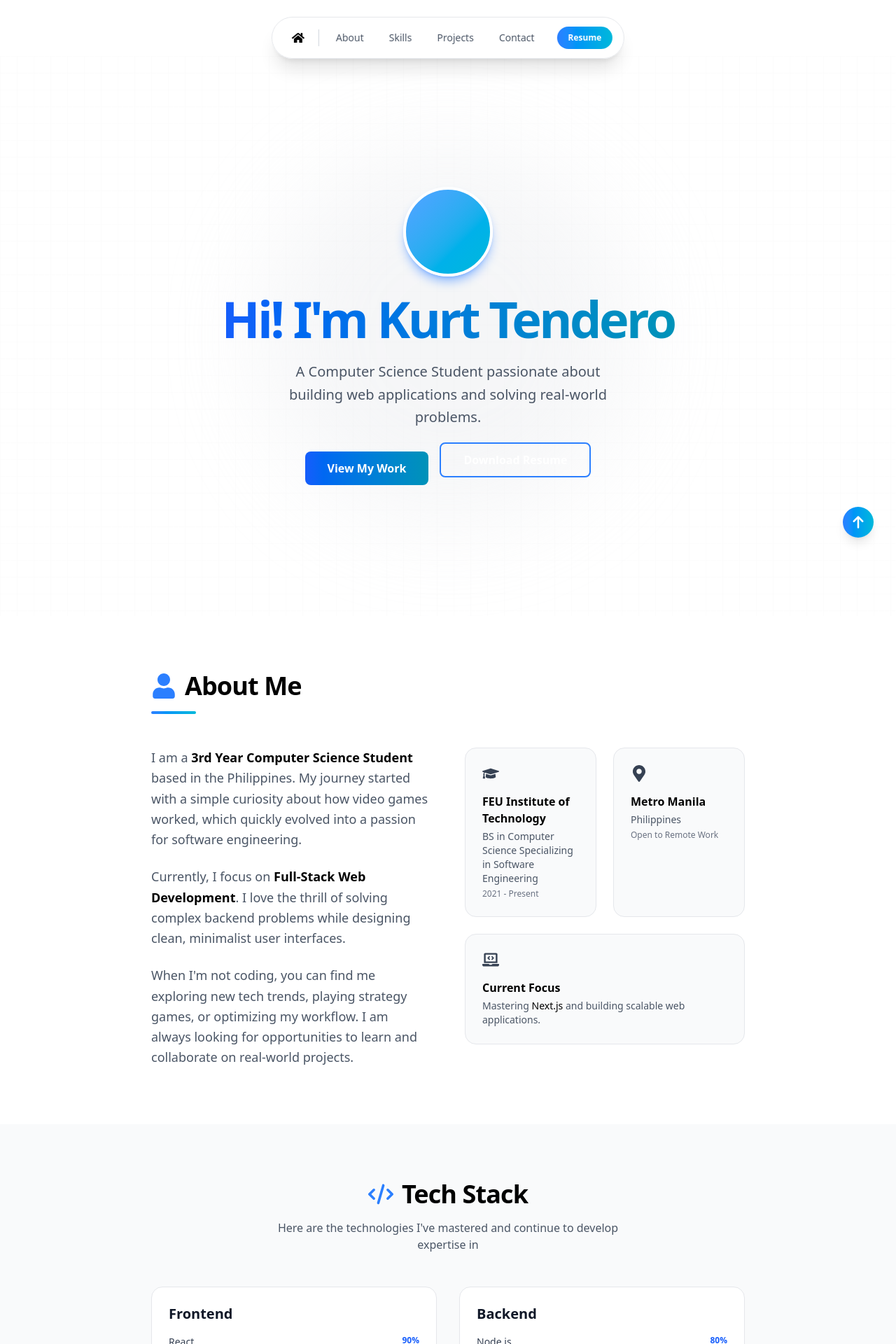
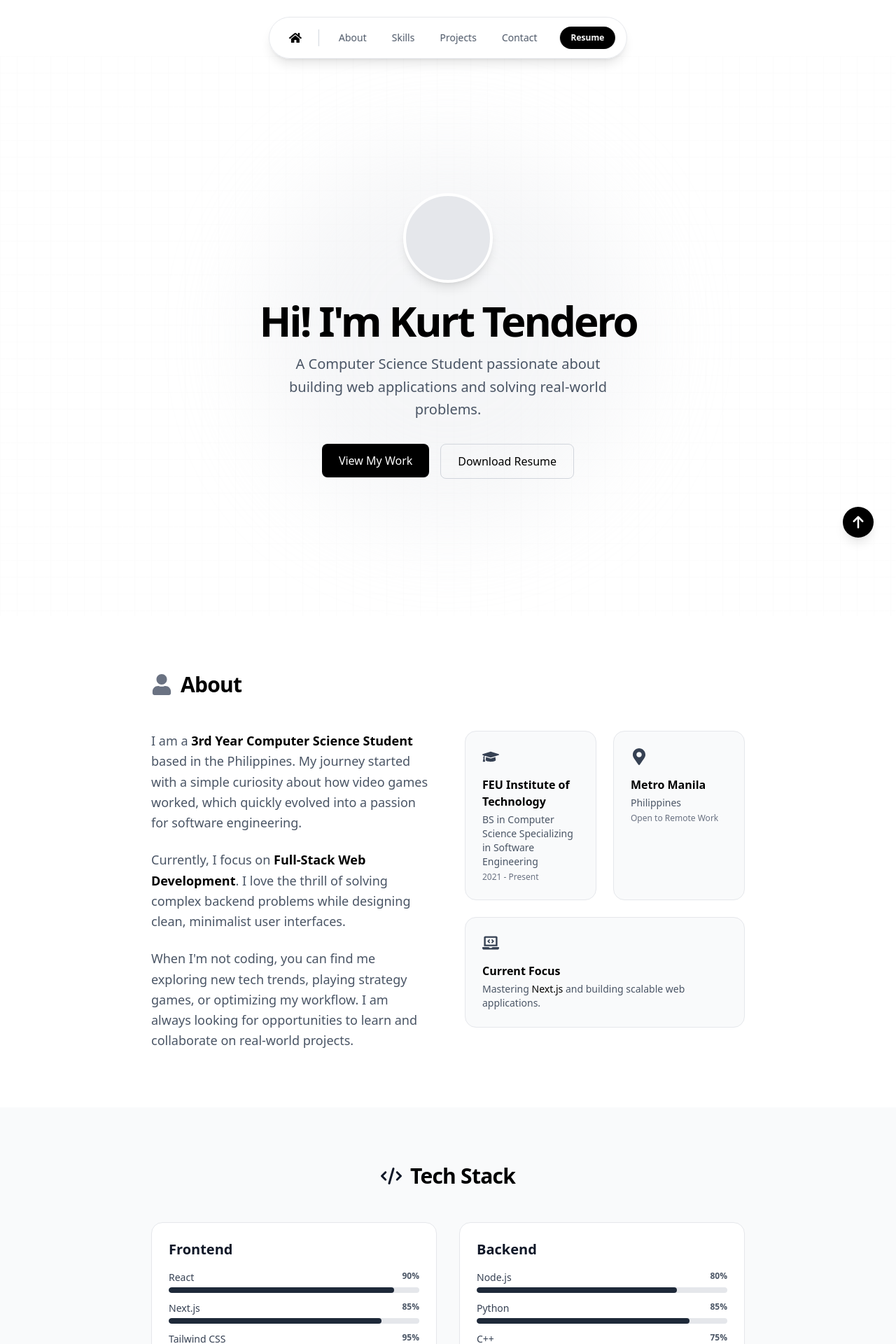
Before and after one commit to Kurt0913/kurt-portfolio, a Next.js app: page / in a window 1280 px wide. Shown: the top 1920 px of the page at 70% size. Built offline with nearby package versions, Linux system fonts and the light colour scheme.

Commit message:
Revert to minimalistic color scheme - remove bright gradients, restore black/white/gray palette while keeping UX improvements

```diff
--- a/src/app/components/About.jsx
+++ b/src/app/components/About.jsx
@@ -13,18 +13,11 @@ const About = () => {
           initial={{ opacity: 0, y: 20 }}
           whileInView={{ opacity: 1, y: 0 }}
           viewport={{ once: true }}
-          className="text-4xl font-bold tracking-tight text-black dark:text-white mb-4 flex items-center gap-3"
+          className="text-3xl font-bold tracking-tight text-black dark:text-white mb-12 flex items-center gap-3"
         >
-          <FaUser className="text-blue-500" />
-          About Me
+          <FaUser className="text-gray-500" />
+          About
         </motion.h2>
-        <motion.div
-          initial={{ opacity: 0 }}
-          whileInView={{ opacity: 1 }}
-          viewport={{ once: true }}
-          transition={{ delay: 0.1 }}
-          className="h-1 w-16 bg-gradient-to-r from-blue-500 to-cyan-500 rounded-full mb-12"
-        ></motion.div>
 
         <div className="grid grid-cols-1 md:grid-cols-2 gap-12 items-start">
 
--- a/src/app/components/Contact.jsx
+++ b/src/app/components/Contact.jsx
@@ -29,66 +29,47 @@ const Contact = () => {
           initial={{ opacity: 0, y: 20 }}
           whileInView={{ opacity: 1, y: 0 }}
           viewport={{ once: true }}
-          className="text-4xl font-bold tracking-tight text-white mb-4 flex items-center gap-3 justify-center"
+          className="text-3xl font-bold tracking-tight text-white mb-12 flex items-center gap-3 justify-center"
         >
-          <FaEnvelope className="text-blue-400" />
+          <FaEnvelope className="text-white" />
           Get In Touch
         </motion.h2>
-        <motion.div
-          initial={{ opacity: 0 }}
-          whileInView={{ opacity: 1 }}
-          viewport={{ once: true }}
-          transition={{ delay: 0.1 }}
-          className="h-1 w-16 bg-gradient-to-r from-blue-400 to-cyan-400 rounded-full mb-12 mx-auto"
-        ></motion.div>
 
         <div className="grid grid-cols-1 md:grid-cols-3 gap-8 mb-12">
 
           {/* Email Card */}
-          <motion.a
+          <a
             href="mailto:kurttendero@gmail.com"
-            initial={{ opacity: 0, y: 20 }}
-            whileInView={{ opacity: 1, y: 0 }}
-            viewport={{ once: true }}
-            transition={{ delay: 0.1 }}
-            className="p-6 bg-gradient-to-br from-blue-900/20 to-blue-800/10 border border-blue-500/30 rounded-2xl hover:border-blue-400/60 transition-all hover:scale-105 cursor-pointer group"
+            className="p-6 bg-gray-800 border border-gray-700 rounded-2xl hover:border-gray-600 transition text-center cursor-pointer"
           >
-            <FaEnvelope className="text-3xl text-blue-400 mb-4 group-hover:scale-110 transition-transform" />
+            <FaEnvelope className="text-3xl text-white mb-4 mx-auto" />
             <h3 className="text-xl font-semibold text-white mb-2">Email</h3>
-            <p className="text-gray-300 text-sm group-hover:text-blue-300 transition-colors">kurttendero@gmail.com</p>
-          </motion.a>
+            <p className="text-gray-400 text-sm">kurttendero@gmail.com</p>
+          </a>
 
           {/* GitHub Card */}
-          <motion.a
+          <a
             href="https://github.com/Kurt0913"
             target="_blank"
             rel="noreferrer"
-            initial={{ opacity: 0, y: 20 }}
-            whileInView={{ opacity: 1, y: 0 }}
-            viewport={{ once: true }}
-            transition={{ delay: 0.2 }}
-            className="p-6 bg-gradient-to-br from-gray-800/40 to-gray-700/20 border border-gray-600/30 rounded-2xl hover:border-gray-400/60 transition-all hover:scale-105 cursor-pointer group"
+            className="p-6 bg-gray-800 border border-gray-700 rounded-2xl hover:border-gray-600 transition text-center cursor-pointer"
           >
-            <FaGithub className="text-3xl text-white mb-4 group-hover:scale-110 transition-transform" />
+            <FaGithub className="text-3xl text-white mb-4 mx-auto" />
             <h3 className="text-xl font-semibold text-white mb-2">GitHub</h3>
-            <p className="text-gray-300 text-sm group-hover:text-white transition-colors">Check my code</p>
-          </motion.a>
+            <p className="text-gray-400 text-sm">Check my code</p>
+          </a>
 
           {/* LinkedIn Card */}
-          <motion.a
+          <a
             href="https://linkedin.com/in/kurt-tendero"
             target="_blank"
             rel="noreferrer"
-            initial={{ opacity: 0, y: 20 }}
-            whileInView={{ opacity: 1, y: 0 }}
-            viewport={{ once: true }}
-            transition={{ delay: 0.3 }}
-            className="p-6 bg-gradient-to-br from-blue-900/30 to-cyan-800/20 border border-cyan-500/30 rounded-2xl hover:border-cyan-400/60 transition-all hover:scale-105 cursor-pointer group"
+            className="p-6 bg-gray-800 border border-gray-700 rounded-2xl hover:border-gray-600 transition text-center cursor-pointer"
           >
-            <FaLinkedin className="text-3xl text-cyan-400 mb-4 group-hover:scale-110 transition-transform" />
+            <FaLinkedin className="text-3xl text-white mb-4 mx-auto" />
             <h3 className="text-xl font-semibold text-white mb-2">LinkedIn</h3>
-            <p className="text-gray-300 text-sm group-hover:text-cyan-300 transition-colors">Connect with me</p>
-          </motion.a>
+            <p className="text-gray-400 text-sm">Connect with me</p>
+          </a>
 
         </div>
 
@@ -142,14 +123,12 @@ const Contact = () => {
               ></textarea>
             </div>
 
-            <motion.button
-              whileHover={{ scale: 1.02 }}
-              whileTap={{ scale: 0.98 }}
+            <button
               type="submit"
-              className="w-full py-3 bg-gradient-to-r from-blue-500 to-cyan-500 text-white font-semibold rounded-lg hover:from-blue-600 hover:to-cyan-600 transition-all"
+              className="w-full py-3 bg-white text-black font-semibold rounded-lg hover:bg-gray-100 transition"
             >
               {submitted ? '✓ Message sent!' : 'Send Message'}
-            </motion.button>
+            </button>
 
           </form>
         </motion.div>
--- a/src/app/components/Footer.jsx
+++ b/src/app/components/Footer.jsx
@@ -37,7 +37,7 @@ const Footer = () => {
         whileInView={{ opacity: 1, y: 0 }}
         whileHover={{ scale: 1.1 }}
         whileTap={{ scale: 0.95 }}
-        className="fixed bottom-8 right-8 p-3 bg-gradient-to-r from-blue-500 to-cyan-500 text-white rounded-full shadow-lg hover:shadow-xl transition-shadow z-40"
+        className="fixed bottom-8 right-8 p-3 bg-black text-white dark:bg-white dark:text-black rounded-full shadow-lg hover:shadow-xl transition-shadow z-40"
         aria-label="Back to top"
       >
         <FaArrowUp size={20} />
--- a/src/app/components/Hero.jsx
+++ b/src/app/components/Hero.jsx
@@ -41,15 +41,14 @@ const Hero = () => {
                 initial={{ scale: 0 }}
                 animate={{ scale: 1 }}
                 transition={{ type: "spring", stiffness: 260, damping: 20 }}
-                whileHover={{ scale: 1.05 }}
-                className="w-32 h-32 bg-gradient-to-br from-blue-400 to-cyan-500 rounded-full mb-6 border-4 border-white dark:border-gray-900 shadow-lg shadow-blue-500/50 dark:shadow-cyan-500/30 cursor-pointer"
+                className="w-32 h-32 bg-gray-200 dark:bg-gray-800 rounded-full mb-6 border-4 border-white dark:border-black shadow-lg"
             ></motion.div>
 
             <motion.h1
                 initial={{ y: 20, opacity: 0 }}
                 animate={{ y: 0, opacity: 1 }}
                 transition={{ delay: 0.2 }}
-                className="text-6xl md:text-7xl font-black tracking-tighter text-black dark:text-white mb-6 bg-gradient-to-r from-blue-600 to-cyan-600 bg-clip-text text-transparent"
+                className="text-5xl md:text-6xl font-bold tracking-tighter text-black dark:text-white mb-4"
             >
               Hi! I'm Kurt Tendero
             </motion.h1>
@@ -69,30 +68,20 @@ const Hero = () => {
                 transition={{ delay: 0.4 }}
                 className="mt-8 flex gap-4"
             >
-              <motion.div
-                whileHover={{ scale: 1.05 }}
-                whileTap={{ scale: 0.95 }}
-              >
               <Link href="#projects">
-                  <button className="px-8 py-3 bg-gradient-to-r from-blue-600 to-cyan-600 text-white rounded-lg hover:shadow-lg hover:shadow-blue-500/50 transition-all font-semibold">
+                <button className="px-6 py-3 bg-black text-white dark:bg-white dark:text-black rounded-lg hover:opacity-80 transition font-medium">
                   View My Work
                 </button>
               </Link>
-              </motion.div>
 
-              <motion.div
-                whileHover={{ scale: 1.05 }}
-                whileTap={{ scale: 0.95 }}
-              >
               <a
                 href="/resume.pdf"
                 target="_blank"
                 rel="noopener noreferrer"
-                  className="px-8 py-3 border-2 border-blue-500 dark:border-blue-400 text-blue-600 dark:text-blue-400 rounded-lg hover:bg-blue-50 dark:hover:bg-blue-900/20 transition-all text-white font-semibold"
+                className="px-6 py-3 border border-gray-300 dark:border-gray-700 rounded-lg hover:bg-gray-50 dark:hover:bg-gray-900 transition text-black dark:text-white font-medium"
               >
                 Download Resume
               </a>
-              </motion.div>
             </motion.div>
 
         </div>
--- a/src/app/components/Navbar.jsx
+++ b/src/app/components/Navbar.jsx
@@ -38,23 +38,18 @@ const Navbar = () => {
 
   return (
     <nav className="fixed top-6 left-1/2 transform -translate-x-1/2 z-50">
-      <motion.div
-        initial={{ y: -20, opacity: 0 }}
-        animate={{ y: 0, opacity: 1 }}
-        transition={{ type: "spring", stiffness: 260, damping: 20 }}
-        className="flex items-center gap-2 px-4 py-2 bg-white/90 dark:bg-black/90 backdrop-blur-lg border border-gray-200 dark:border-gray-700 rounded-full shadow-xl hover:shadow-2xl transition-shadow"
-      >
+      <div className="flex items-center gap-2 px-4 py-2 bg-white/80 dark:bg-black/80 backdrop-blur-md border border-gray-200 dark:border-gray-800 rounded-full shadow-lg">
 
         {/* Home Icon */}
         <Link
             href="/"
-            className="p-3 hover:bg-blue-100 dark:hover:bg-blue-900/30 rounded-full text-black dark:text-white transition-all duration-200 hover:scale-110"
+            className="p-3 hover:bg-gray-100 dark:hover:bg-gray-800 rounded-full text-black dark:text-white transition-colors"
         >
             <FaHome size={18} />
         </Link>
 
         {/* Separator Line */}
-        <div className="w-px h-6 bg-gray-300 dark:bg-gray-600"></div>
+        <div className="w-px h-6 bg-gray-300 dark:bg-gray-700 mx-1"></div>
 
         {/* Navigation Links */}
         <div className="flex items-center gap-1">
@@ -62,20 +57,13 @@ const Navbar = () => {
               <Link
                 key={link.id}
                 href={link.href}
-                className={`px-4 py-2 text-sm font-medium rounded-full transition-all duration-200 relative group ${
+                className={`px-4 py-2 text-sm font-medium rounded-full transition-all relative ${
                   activeSection === link.id
-                    ? 'text-blue-600 dark:text-blue-400 bg-blue-100 dark:bg-blue-900/30'
-                    : 'text-gray-600 dark:text-gray-300 hover:text-blue-600 dark:hover:text-blue-400 hover:bg-gray-100 dark:hover:bg-gray-800'
+                    ? 'text-black dark:text-white bg-gray-100 dark:bg-gray-800'
+                    : 'text-gray-600 dark:text-gray-300 hover:text-black dark:hover:text-white hover:bg-gray-100 dark:hover:bg-gray-800'
                 }`}
               >
                 {link.label}
-                {activeSection === link.id && (
-                  <motion.div
-                    layoutId="activeIndicator"
-                    className="absolute bottom-1 left-4 right-4 h-0.5 bg-gradient-to-r from-blue-500 to-cyan-500 rounded-full"
-                    transition={{ type: "spring", stiffness: 380, damping: 30 }}
-                  />
-                )}
               </Link>
             ))}
         </div>
@@ -84,12 +72,12 @@ const Navbar = () => {
         <Link
              href="/resume.pdf"
              target="_blank"
-             className="ml-2 px-4 py-2 text-xs font-bold text-white bg-gradient-to-r from-blue-500 to-cyan-500 rounded-full hover:shadow-lg hover:shadow-blue-500/50 transition-all duration-200 hover:scale-105"
+             className="ml-2 px-4 py-2 text-xs font-bold text-white bg-black dark:bg-white dark:text-black rounded-full hover:opacity-80 transition"
         >
             Resume
         </Link>
 
-      </motion.div>
+      </div>
     </nav>
   );
 };
--- a/src/app/components/Projects.jsx
+++ b/src/app/components/Projects.jsx
@@ -32,18 +32,11 @@ const Projects = () => {
           initial={{ opacity: 0, y: 20 }}
           whileInView={{ opacity: 1, y: 0 }}
           viewport={{ once: true }}
-          className="text-4xl font-bold tracking-tight text-black dark:text-white mb-4 flex items-center gap-3"
+          className="text-3xl font-bold tracking-tight text-black dark:text-white mb-12 flex items-center gap-3"
         >
-          <FaFolderOpen className="text-blue-500" />
+          <FaFolderOpen className="text-gray-500" /> {/* The Icon */}
           Featured Projects
         </motion.h2>
-        <motion.div
-          initial={{ opacity: 0 }}
-          whileInView={{ opacity: 1 }}
-          viewport={{ once: true }}
-          transition={{ delay: 0.1 }}
-          className="h-1 w-16 bg-gradient-to-r from-blue-500 to-cyan-500 rounded-full mb-12"
-        ></motion.div>
 
         <div className="grid grid-cols-1 md:grid-cols-2 lg:grid-cols-3 gap-8">
           {projects.map((project, index) => (
@@ -53,16 +46,16 @@ const Projects = () => {
               whileInView={{ opacity: 1, y: 0 }}
               viewport={{ once: true }}
               transition={{ delay: index * 0.1 }}
-              whileHover={{ y: -8 }}
-              className="group relative border rounded-xl p-6 transition-all duration-300 cursor-pointer bg-white dark:bg-gray-900 border-gray-200 dark:border-gray-800 hover:border-blue-400 dark:hover:border-blue-500 hover:shadow-lg dark:hover:shadow-blue-500/20"
+              // Card Styling
+              className="group relative border border-gray-200 dark:border-gray-800 rounded-xl p-6 hover:border-gray-400 dark:hover:border-gray-600 transition-colors bg-white dark:bg-gray-900"
             >
               {project.featured && (
-                <div className="absolute top-4 right-4 px-3 py-1 bg-gradient-to-r from-blue-500 to-cyan-500 text-white text-xs font-bold rounded-full">
+                <div className="absolute top-4 right-4 px-2 py-1 bg-gray-200 dark:bg-gray-800 text-gray-700 dark:text-gray-300 text-xs font-semibold rounded">
                   ⭐ Featured
                 </div>
               )}
 
-              <h3 className="text-xl font-semibold text-black dark:text-white mb-2 pr-24">
+              <h3 className="text-xl font-semibold text-black dark:text-white mb-2 pr-20">
                 {project.title}
               </h3>
 
--- a/src/app/components/Skills.jsx
+++ b/src/app/components/Skills.jsx
@@ -49,20 +49,11 @@ const Skills = () => {
           initial={{ opacity: 0, y: 20 }}
           whileInView={{ opacity: 1, y: 0 }}
           viewport={{ once: true }}
-          className="text-4xl font-bold tracking-tight text-center mb-4 text-black dark:text-white flex justify-center items-center gap-3"
+          className="text-3xl font-bold tracking-tight text-center mb-12 text-black dark:text-white flex justify-center items-center gap-3"
         >
-          <FaCode className="text-blue-500" />
+          <FaCode className="text-gray-900 dark:text-white" />
           Tech Stack
         </motion.h2>
-        <motion.p
-          initial={{ opacity: 0 }}
-          whileInView={{ opacity: 1 }}
-          viewport={{ once: true }}
-          transition={{ delay: 0.1 }}
-          className="text-center text-gray-600 dark:text-gray-400 mb-12 max-w-lg mx-auto"
-        >
-          Here are the technologies I've mastered and continue to develop expertise in
-        </motion.p>
 
         <div className="grid grid-cols-1 md:grid-cols-2 gap-8"> {/* Changed to 2 columns for cleaner look */}
           {skills.map((skillGroup, index) => (
@@ -91,7 +82,7 @@ const Skills = () => {
                       <span className="text-sm font-medium text-gray-700 dark:text-gray-300">
                         {item.name}
                       </span>
-                      <span className="text-xs font-semibold text-blue-600 dark:text-blue-400">
+                      <span className="text-xs font-semibold text-gray-600 dark:text-gray-400">
                         {item.proficiency}%
                       </span>
                     </div>
@@ -101,7 +92,7 @@ const Skills = () => {
                         whileInView={{ width: `${item.proficiency}%` }}
                         transition={{ duration: 1.5, ease: "easeOut" }}
                         viewport={{ once: true }}
-                        className="h-full bg-gradient-to-r from-blue-500 to-cyan-500 rounded-full"
+                        className="h-full bg-gray-800 dark:bg-gray-300 rounded-full"
                       />
                     </div>
                   </motion.div>
```
Lines whose indentation alone changed are shown as unchanged.
